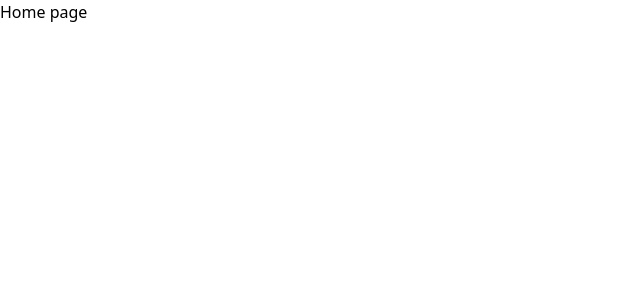
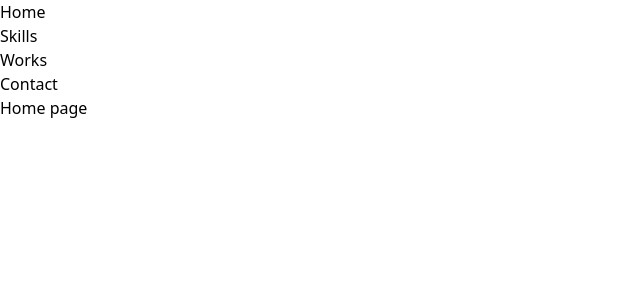
Before and after one commit to developerabrorbek/myPortfolio, a React (Vite) app: page / in a window 1280 px wide. Shown: the top 300 px of the page, without its empty margins (0-640 px from the left). Built offline with nearby package versions, Linux system fonts and the light colour scheme; the HTML template or start-up script is replaced by a standard one.

Commit message:
header added

```diff
--- /dev/null
+++ b/src/components/Header/index.jsx
@@ -0,0 +1,27 @@
+import { NavLink } from "react-router-dom";
+const Header = () => {
+  return (
+    <header className="header">
+      <div className="container mx-auto max-w-7xl">
+        <nav>
+          <ul className="list-items flex items-center gap-x-8 justify-end">
+            <li className="list-item">
+              <NavLink to="/">Home</NavLink>
+            </li>
+            <li className="list-item">
+              <NavLink to="/skills">Skills</NavLink>
+            </li>
+            <li className="list-item">
+              <NavLink to="/works">Works</NavLink>
+            </li>
+            <li className="list-item">
+              <NavLink to="/contact">Contact</NavLink>
+            </li>
+          </ul>
+        </nav>
+      </div>
+    </header>
+  );
+};
+
+export default Header;
--- a/src/pages/Home/index.jsx
+++ b/src/pages/Home/index.jsx
@@ -1,8 +1,14 @@
+import Header from "../../components/Header";
 
 const Home = () => {
   return (
     <>
-      <h1>Home page</h1>
+      <Header />
+      <main>
+        <div className="container mx-auto">
+          <h1>Home page</h1>
+        </div>
+      </main>
     </>
   );
 };
```
